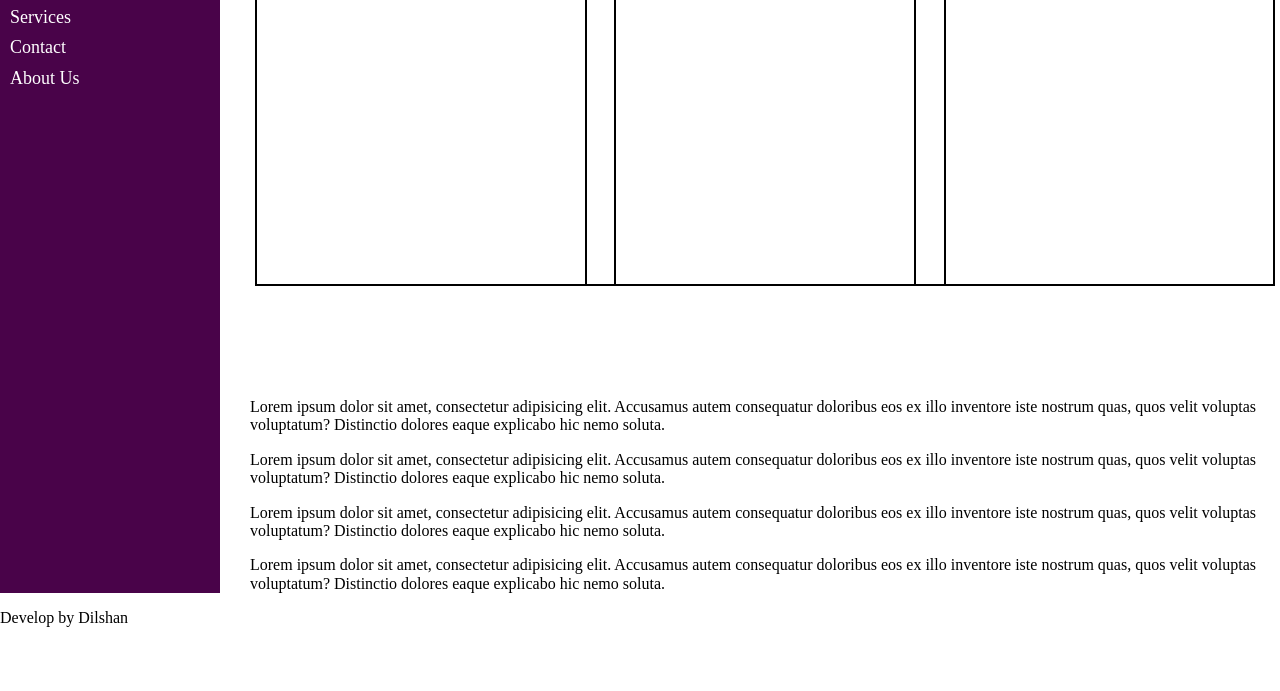
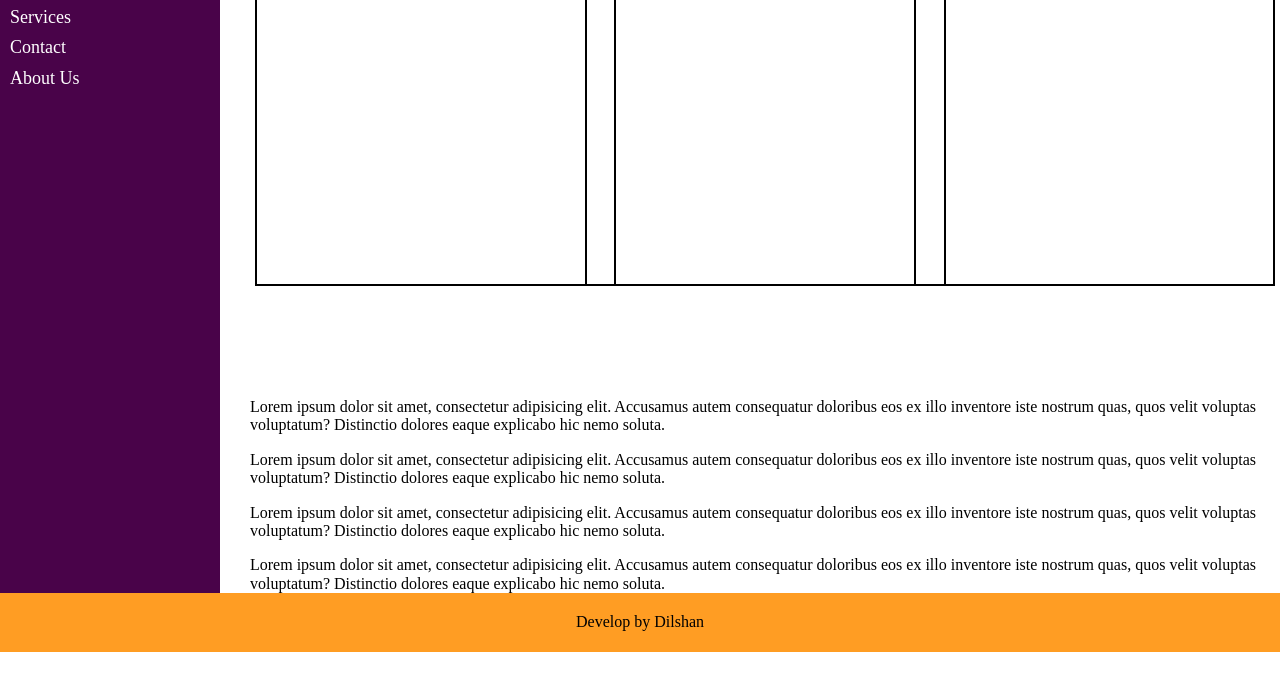
Before and after one commit to Dilshan-hesara/Simple-Web, a plain HTML site: page Assignment/assignment 03 - Part 01[Case-02].html in a window 1280 px wide. Shown: the part 93-784 px from the top of the page. Drawn offline with Linux system fonts and the light colour scheme.

Commit message:
Ass-3 Case 2 add footer css

```diff
--- a/Assignment/assignment 03 - Part 01[Case-02].html
+++ b/Assignment/assignment 03 - Part 01[Case-02].html
@@ -63,6 +63,7 @@
     padding: 10px 10px 10px 10px;
     background-color: #490349;
     width: 200px;
+
   }
 
   aside nav ul{
@@ -105,6 +106,15 @@
   main>section>section>div:last-child {
     right: 0;
   }
+
+  footer{
+    background-color: #FF9D23;
+    text-align: center;
+    margin-top: -16px;
+    padding: 20px;
+  }
+
+
 
 
 </style>
```
